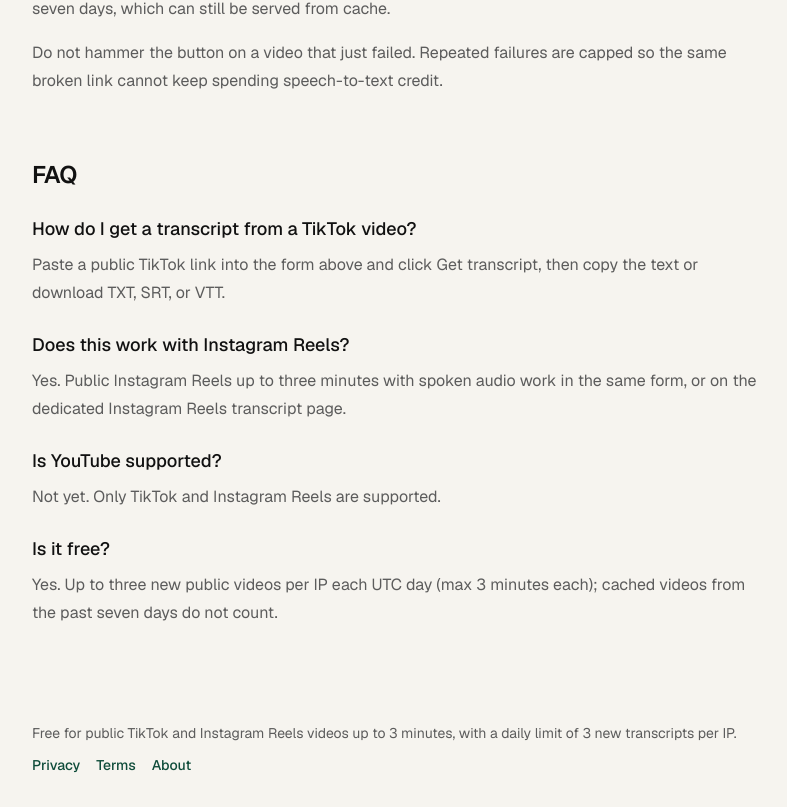
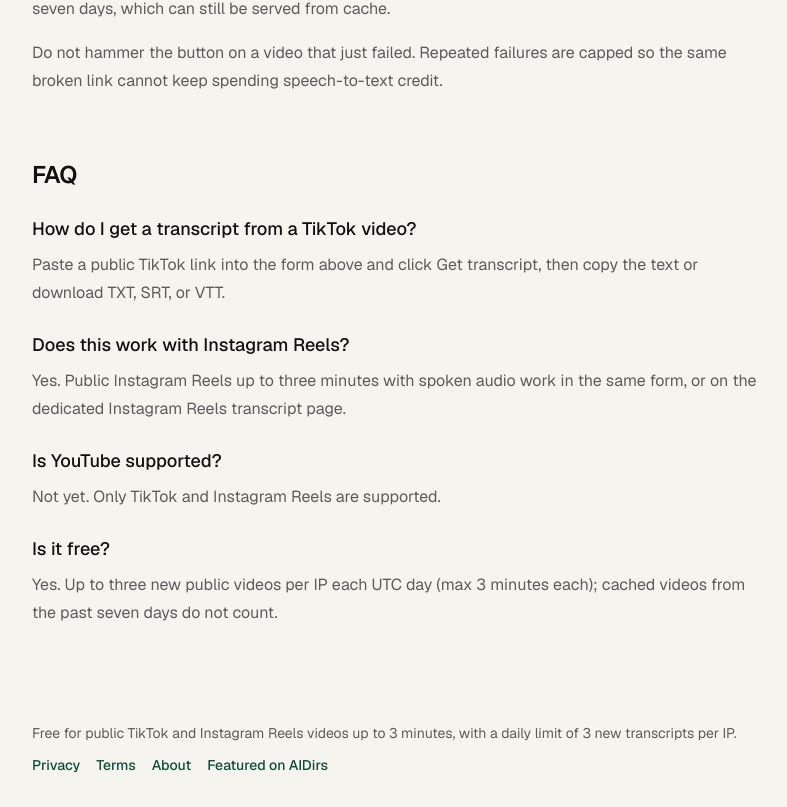
Before and after one commit to yangkai422-web/textfromvideos, a Next.js app: page / in a window 1280 px wide. Shown: the part 3929-4736 px from the top of the page, without its empty margins (244-1031 px from the left). Built offline with nearby package versions, Linux system fonts and the light colour scheme; no server answers.

Commit message:
Add AIDirs backlink in footer for directory listing

```diff
--- a/components/SiteFooter.tsx
+++ b/components/SiteFooter.tsx
@@ -19,6 +19,14 @@ export function SiteFooter() {
         <Link href="/about/" className={linkClass}>
           About
         </Link>
+        <a
+          href="https://aidirs.org/"
+          target="_blank"
+          rel="noopener"
+          className={linkClass}
+        >
+          Featured on AIDirs
+        </a>
       </nav>
     </footer>
   );
```
